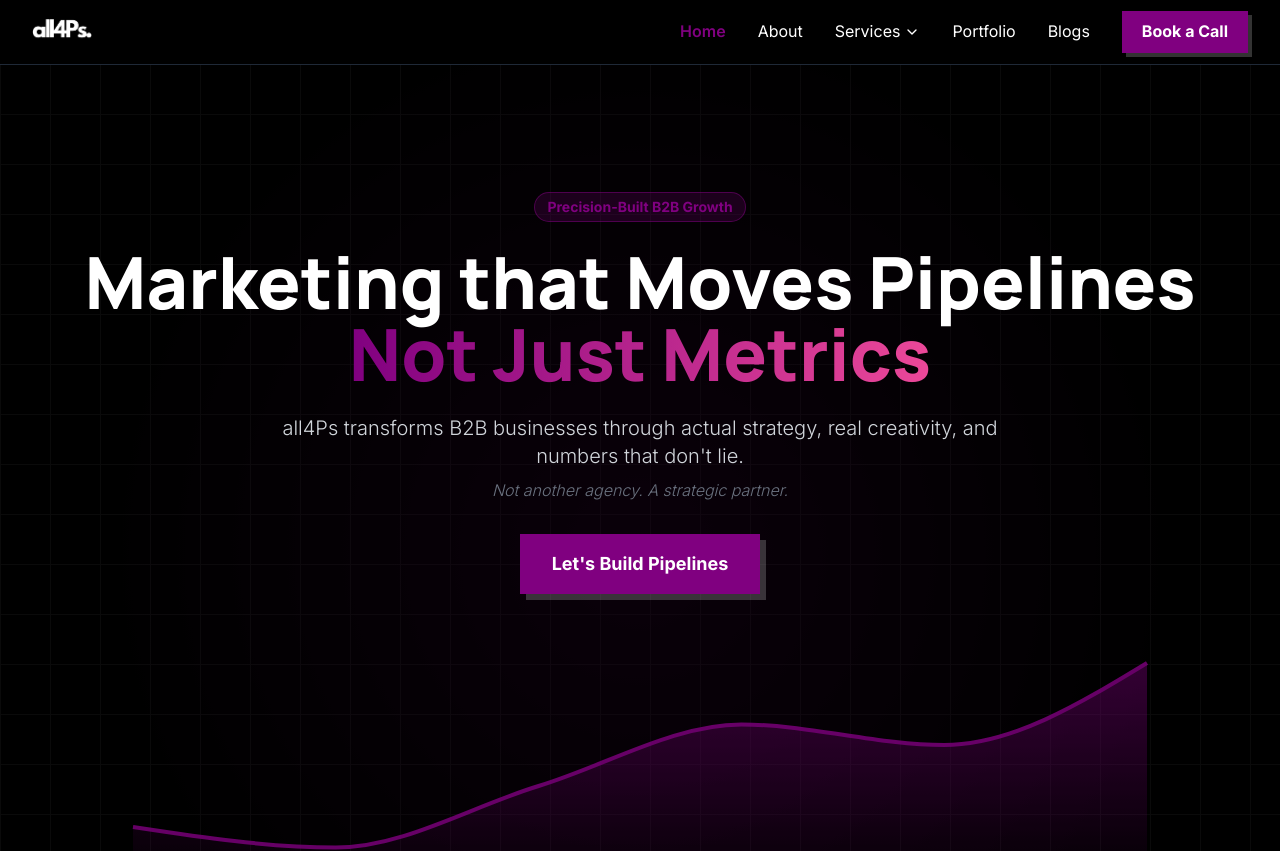
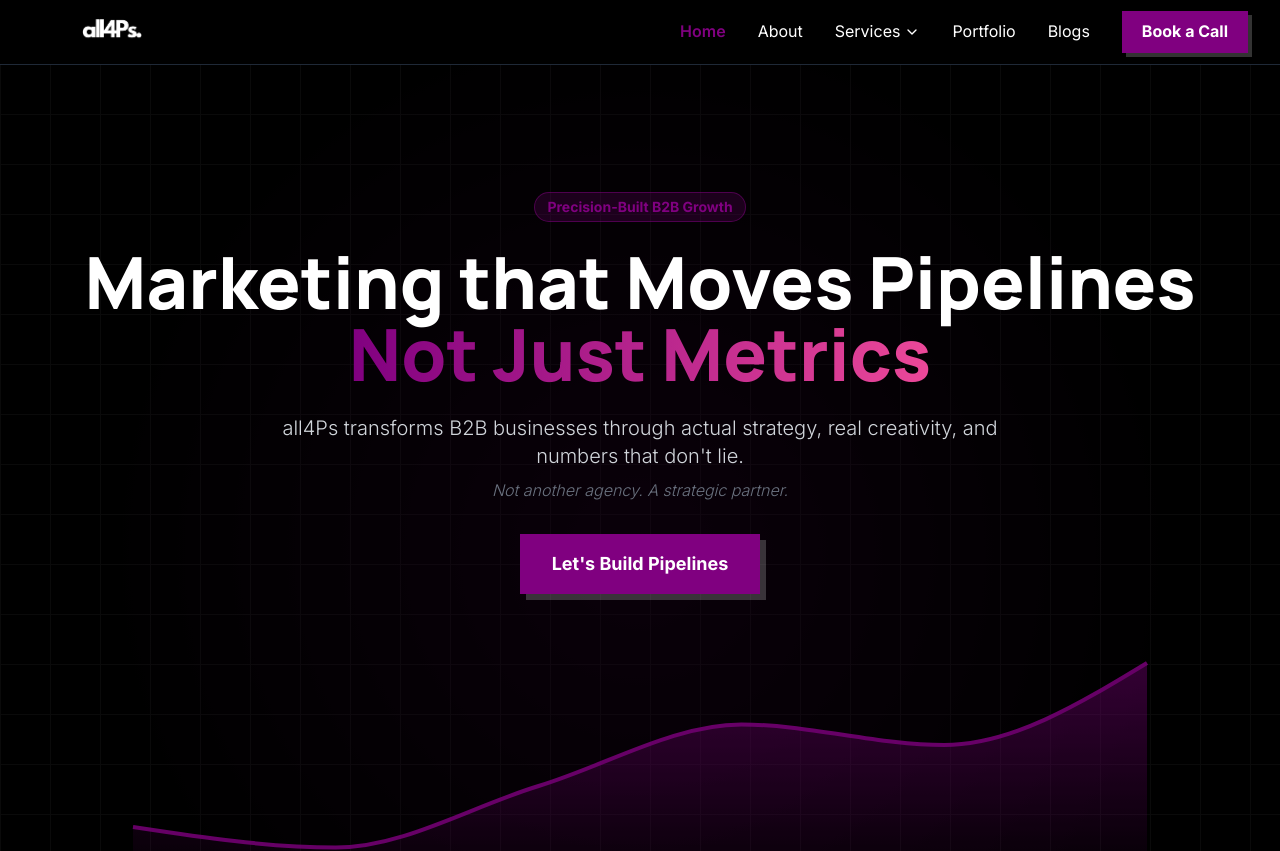
Before and after one commit to KulasekharRamanaboyina/all4ps, a Next.js app: page / in a window 1280 px wide. Shown: the top 851 px of the page. Built offline with nearby package versions, Linux system fonts and the light colour scheme.

Commit message:
logo bug fixed

```diff
--- a/app/components/Navbar.tsx
+++ b/app/components/Navbar.tsx
@@ -44,14 +44,22 @@ const Navbar: React.FC = () => {
             className="flex-shrink-0 flex items-center cursor-pointer"
             onClick={() => navigateTo("/")}
           >
-            <Image
+            {/* <Image
               src="/images/logo-black.png"
               alt="logo"
               width={160}
               height={60}
-              style={{ height: "60px", width: "auto" }}
               priority
-            />
+            /> */}
+            <div className="w-[160px] h-[60px] relative">
+              <Image
+                src="/images/logo-black.png"
+                alt="all4Ps logo"
+                fill
+                priority
+                style={{ objectFit: "contain" }}
+              />
+            </div>
           </div>
 
           {/* ================= Desktop Menu ================= */}
--- a/app/sitemap.ts
+++ b/app/sitemap.ts
@@ -1,20 +1,22 @@
 import { MetadataRoute } from "next";
 import { client } from "@/lib/sanity";
 
-export default async function sitemap(): Promise<MetadataRoute.Sitemap> {
-  //  Fetch blog slugs from Sanity
-  const posts = await client.fetch(
-    `*[_type=="post"]{
+export default async function sitemap() {
+  const posts = await client.fetch(`
+    *[_type=="post"]{
       "slug": slug.current,
       _updatedAt
-    }`,
-  );
+    }
+  `);
 
-  const blogUrls = posts.map((post: any) => ({
-    url: `https://www.all4ps.co/blog/${post.slug}`,
-    lastModified: post._updatedAt,
-    priority: 0.7,
-  }));
+  const blogUrls = posts
+    .filter((post: any) => post.slug)
+    .map((post: any) => ({
+      url: `https://www.all4ps.co/blog/${post.slug}`,
+      lastModified: post._updatedAt,
+      changeFrequency: "weekly",
+      priority: 0.7,
+    }));
 
   return [
     // Home
```
